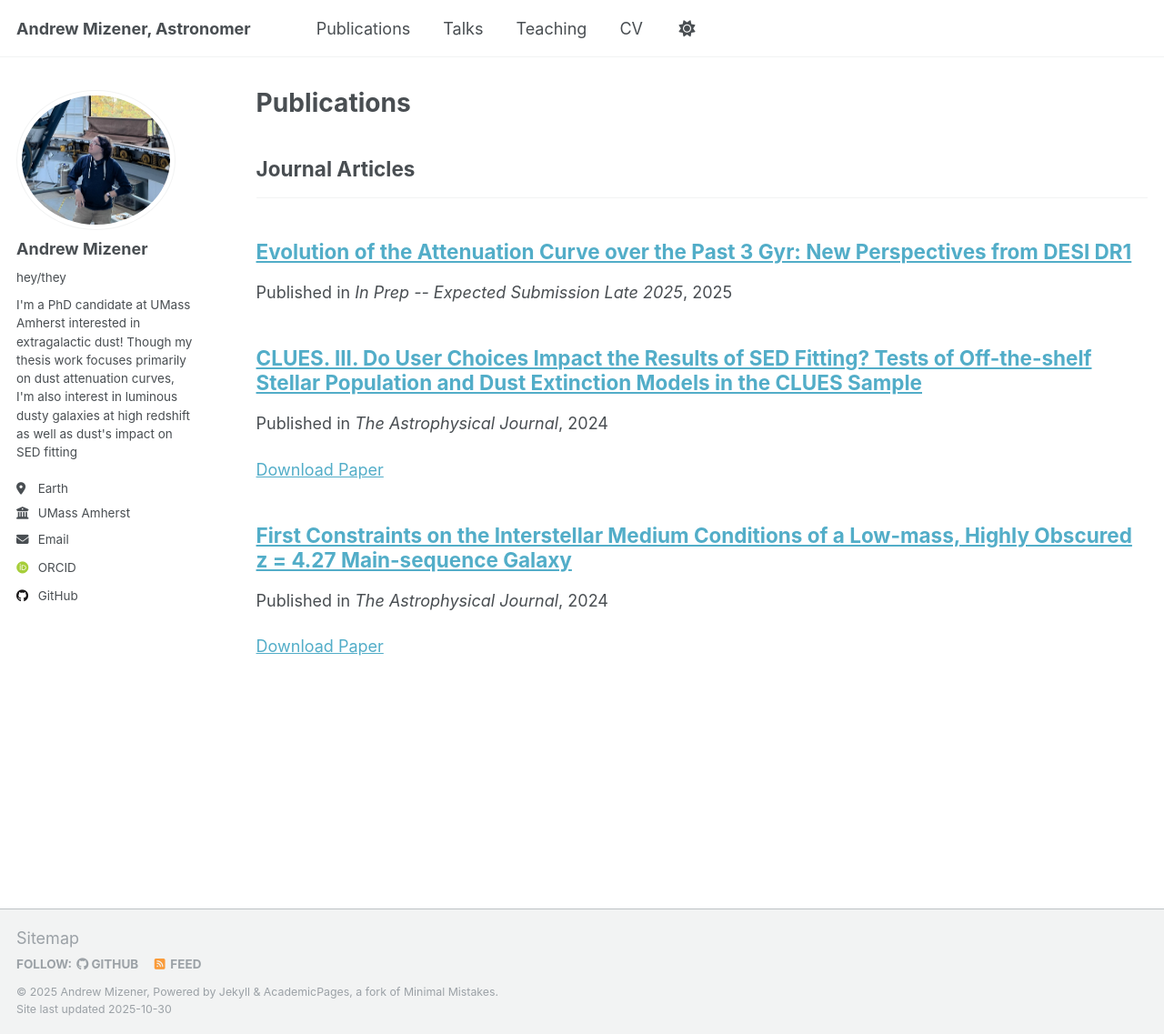
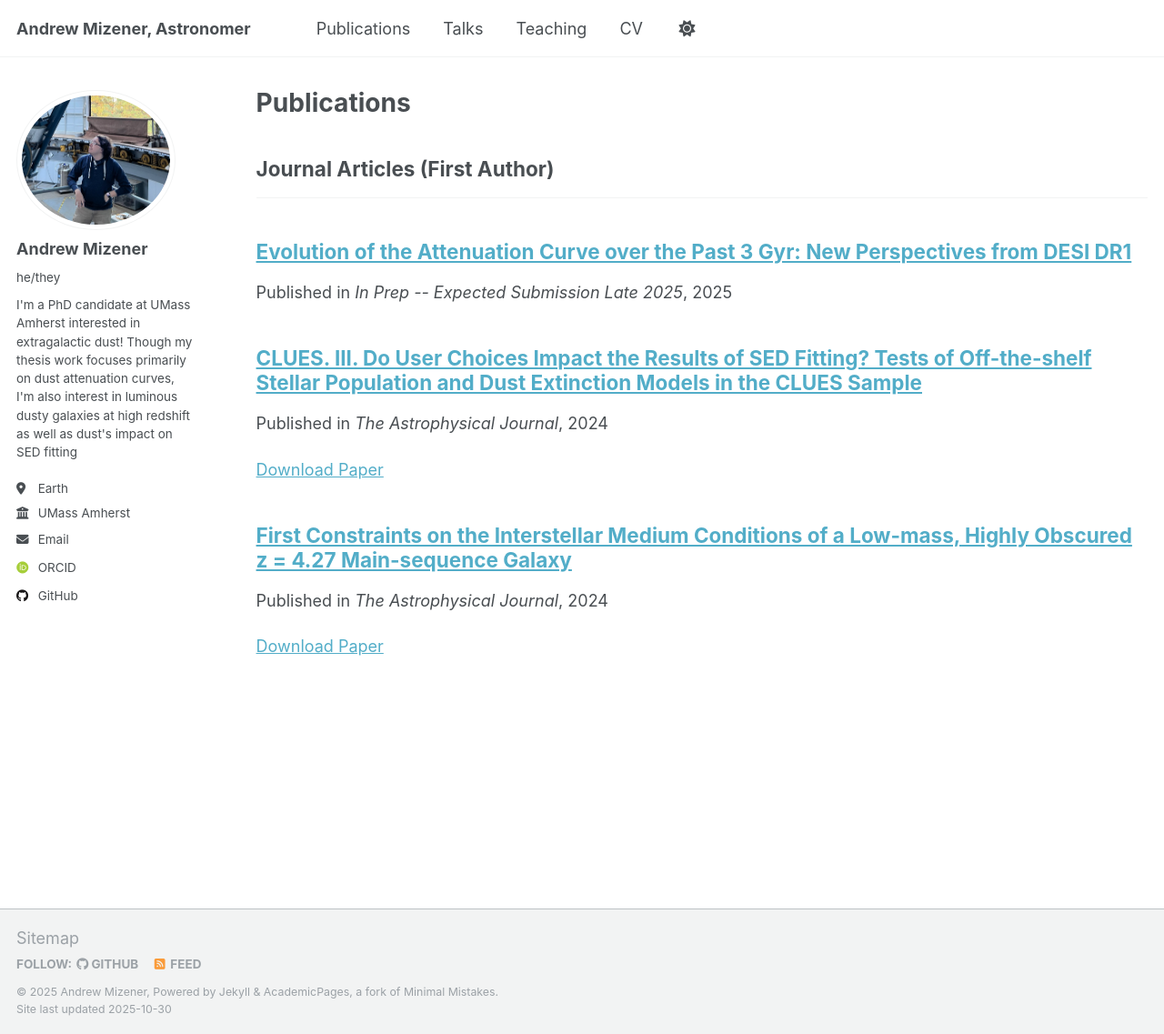
Before and after one commit to amizener64/amizener64.github.io, a Jekyll site: the page built from _pages/publications.html, in a window 1280 px wide and 1137 px high. Shown: the whole window at 91% size. Built offline with Jekyll 4.4.1, drawn with Linux system fonts in a browser that asks for light colours; some web fonts are replaced; a script that is not in the unit is left out.

Commit message:
Update author pronouns and ORCID link

```diff
--- a/_config.yml
+++ b/_config.yml
@@ -24,7 +24,7 @@ author:
   # Biographic information
   avatar           : "profile-2.png"
   name             : "Andrew Mizener"
-  pronouns         : "hey/they"
+  pronouns         : "he/they"
   bio              : "I'm a PhD candidate at UMass Amherst interested in extragalactic dust! Though my thesis work focuses primarily on dust attenuation curves, I'm also interest in luminous dusty galaxies at high redshift as well as dust's impact on SED fitting"
   location         : "Earth"
   employer         : "UMass Amherst"
@@ -36,7 +36,7 @@ author:
   arxiv            : # URL - Update with the correct link to your profile
   googlescholar    : #"https://scholar.google.com/citations?user=PS_CX0AAAAAJ"
   impactstory      : # URL
-  orcid            : "http://orcid.org/yourorcidurl"
+  orcid            : "http://orcid.org/0000-0003-2722-6600"
   semantic         : # URL
   pubmed           : #"https://www.ncbi.nlm.nih.gov/pubmed/?term=john+snow"
   researchgate     : # URL
@@ -82,7 +82,9 @@ publication_category:
   books:
     title: 'Books'
   manuscripts:
-    title: 'Journal Articles'
+    title: 'Journal Articles (First Author)'
+  comanuscripts:
+    title: 'Journal Articles (Coauthor)'
   conferences:
     title: 'Conference Papers'
 
```
